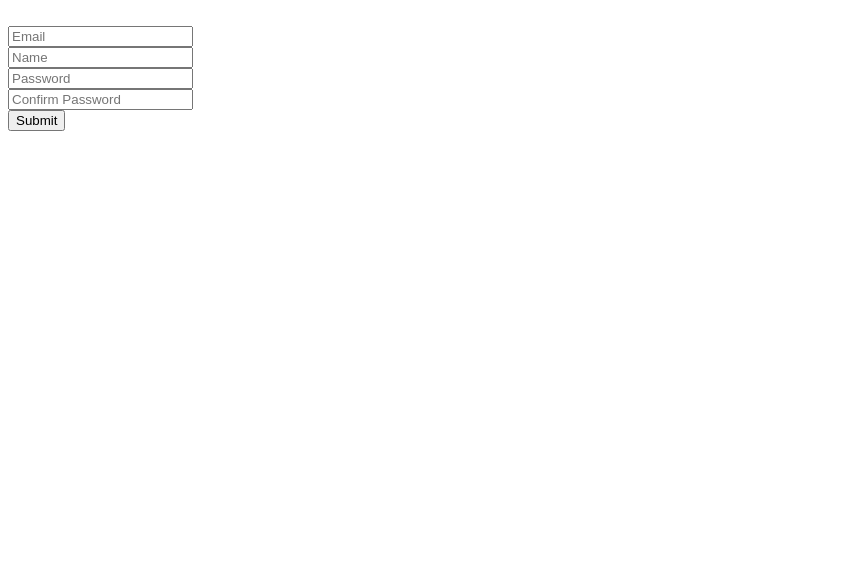
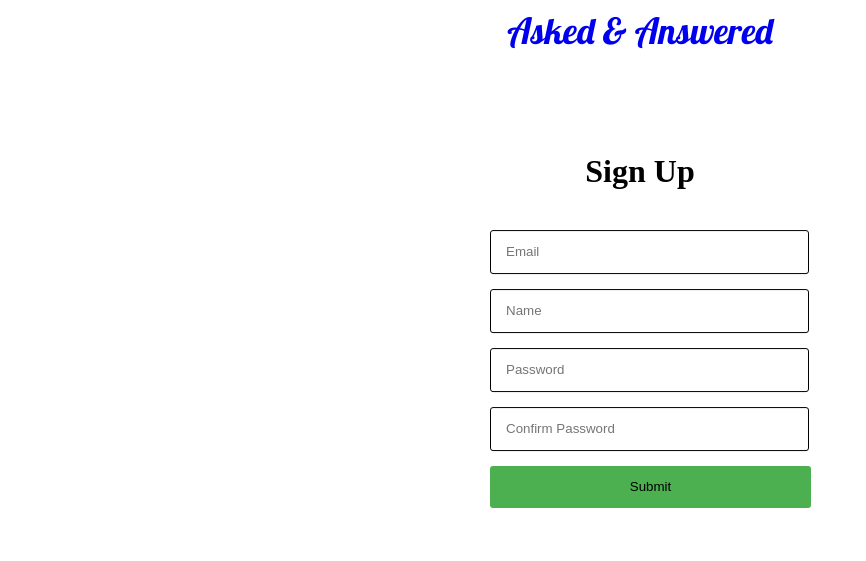
Before and after one commit to huangs2022672/Asked-and-Answered, a React app in the folder frontend/: page /#/signup in a window 1280 px wide. Shown: the whole page, without its empty margins (0-866 px from the left). Built offline with nearby package versions, Linux system fonts and the light colour scheme.

Commit message:
added styling to session forms

```diff
--- a/frontend/public/index.html
+++ b/frontend/public/index.html
@@ -3,6 +3,7 @@
   <head>
     <meta charset="utf-8" />
     <link rel="icon" href="%PUBLIC_URL%/favicon.ico" />
+    <link href="https://fonts.googleapis.com/css2?family=Lobster&display=swap" rel="stylesheet">
     <meta name="viewport" content="width=device-width, initial-scale=1" />
     <meta name="theme-color" content="#000000" />
     <meta
--- a/frontend/src/components/session/login_form.jsx
+++ b/frontend/src/components/session/login_form.jsx
@@ -1,6 +1,7 @@
 import React from 'react';
 import { withRouter } from 'react-router-dom';
 import { Link } from 'react-router-dom';
+import './session_form.css'
 
 class LoginForm extends React.Component {
     constructor(props) {
@@ -57,27 +58,36 @@ class LoginForm extends React.Component {
     render() {
         return (
         <div>
+            <div className='login-form-nav-bar'><Link to='/'>Asked & Answered</Link></div>
+            <div className="login-form-container">
+                {this.state.role === "student" ?
+                    <h1 className='login-form-header'>Student Sign In</h1> :
+                    <h1 className='login-form-header'>Instructor Sign In</h1>
+                }
                 <form onSubmit={this.handleSubmit}>
+                <div className='session-form-errors'>{this.renderErrors()}</div>
                 <div>
                     <input type="text"
                         value={this.state.email}
                         onChange={this.update('email')}
                         placeholder="Email"
+                        className='login-form-input'
                     />
                     <br/>
                     <input type="password"
                         value={this.state.password}
                         onChange={this.update('password')}
                         placeholder="Password"
+                        className='login-form-input'
                     />
                     <br/>
-                <input type="submit" value="Submit" />
-                {this.renderErrors()}
+                    <button type='submit' className='login-form-button'>Submit</button>
                 </div>
                 </form>
                 {this.state.role === "student" ?
-                <div>New to A&A?<Link to='/signup'>Sign Up</Link></div> : ""
-            }
+                    <div className='login-form-no-account'>New to A&A? <Link to='/signup'>Sign Up</Link></div>
+                    : "" }
+            </div>
         </div>
         );
     }
--- /dev/null
+++ b/frontend/src/components/session/session_form.css
@@ -0,0 +1,55 @@
+.login-form-nav-bar{
+    text-align: center;
+    color: black;
+    font-size: 36px;
+    font-family: 'Lobster', cursive;
+}
+
+.login-form-nav-bar a{
+    text-decoration: none;
+}
+.login-form-nav-bar a:visited{
+    text-decoration: none;
+    color: black
+}
+
+.login-form-container{
+    position: fixed;
+    min-width: 300px;
+    max-width: 500px;
+    padding: 50px;
+    top: 40%;
+    left: 50%;
+    -webkit-transform: translate(-50%, -50%);
+    transform: translate(-50%, -50%);
+}
+
+.login-form-header{
+    text-align: center;
+}
+
+.login-form-input{
+    height: 40px;
+    width: 100%;
+    margin-bottom: 15px;
+    border-radius: 3px;
+    border: 1px black solid;
+    padding-left: 15px;
+}
+
+.login-form-button{
+    height: 42px;
+    width: 107%;
+    background-color: #4CAF50;
+    border-radius: 3px;
+    border: none;
+}
+
+.login-form-no-account{
+    margin-top: 10px;
+    text-align: center;
+}
+
+.session-form-errors{
+    color:red;
+}
--- a/frontend/src/components/session/signup_form.jsx
+++ b/frontend/src/components/session/signup_form.jsx
@@ -1,5 +1,6 @@
 import React from 'react';
-import { withRouter } from 'react-router-dom';
+import { withRouter, Link} from 'react-router-dom';
+import './session_form.css'
 
 class SignupForm extends React.Component {
     constructor(props) {
@@ -57,38 +58,46 @@ class SignupForm extends React.Component {
 
     render() {
         return (
-        <div className="signup-form-container">
+        <div >
+            <div className='login-form-nav-bar'><Link to='/'>Asked & Answered</Link></div>
+            <div className="login-form-container">
                 <form onSubmit={this.handleSubmit}>
+                    <h1 className='login-form-header'>Sign Up</h1>
+                    <div className='session-form-errors'>{this.renderErrors()}</div>
                     <div className="signup-form">
                         <br/>
                         <input type="text"
                             value={this.state.email}
                             onChange={this.update('email')}
                             placeholder="Email"
+                            className='login-form-input'
                         />
                         <br/>
                         <input type="text"
                             value={this.state.name}
                             onChange={this.update('name')}
                             placeholder="Name"
+                            className='login-form-input'
                         />
                         <br/>
                         <input type="password"
                             value={this.state.password}
                             onChange={this.update('password')}
                             placeholder="Password"
+                            className='login-form-input'
                         />
                         <br/>
                         <input type="password"
                             value={this.state.password2}
                             onChange={this.update('password2')}
                             placeholder="Confirm Password"
+                            className='login-form-input'
                         />
                         <br/>
-                <input type="submit" value="Submit" />
-                {this.renderErrors()}
+                        <button type='submit' className='login-form-button'>Submit</button>
                 </div>
                 </form>
+            </div>
         </div>
         );
     }
--- a/package.json
+++ b/package.json
@@ -20,8 +20,10 @@
     "express": "^4.17.1",
     "jsonwebtoken": "^8.5.1",
     "mongoose": "^5.13.3",
+    "node-sass": "^6.0.1",
     "passport": "^0.4.1",
     "passport-jwt": "^4.0.0",
+    "sass": "^1.35.2",
     "shutup": "^0.0.1",
     "validator": "^13.6.0"
   },
```
Also changed, not shown: 2 other files. Lines whose indentation alone changed are shown as unchanged.
